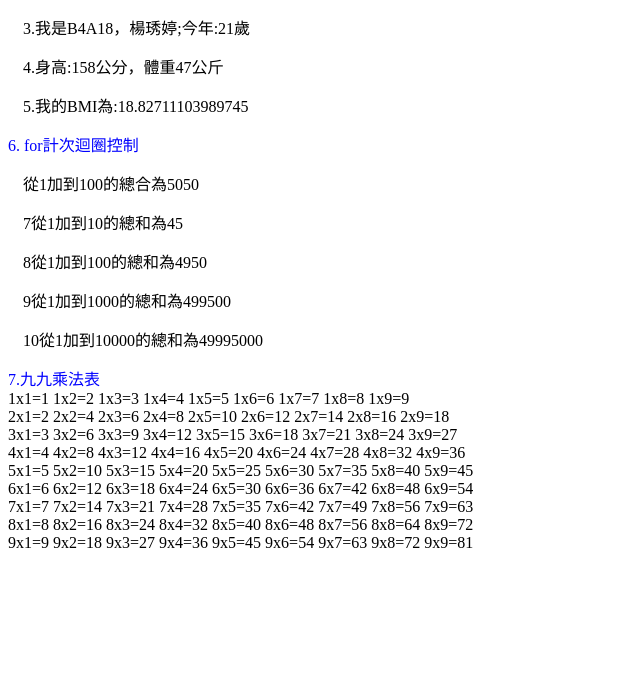
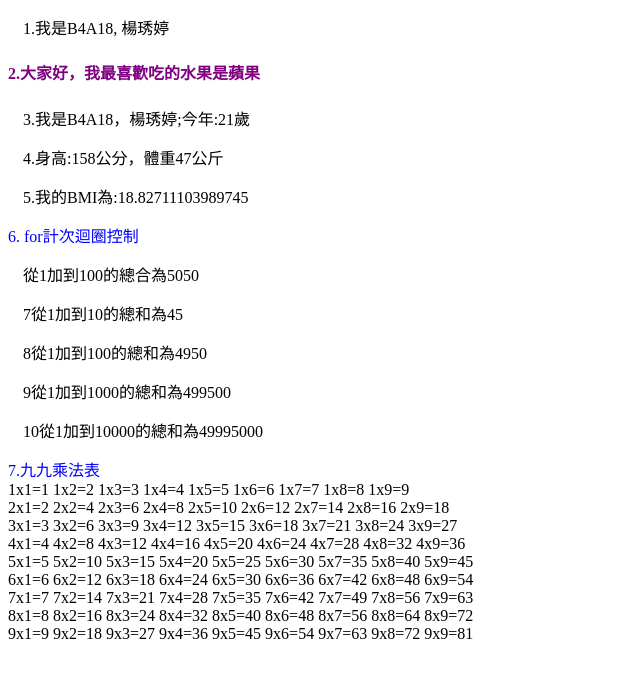
Before and after one commit to tingyang0714/tingyang0714.github.io, a plain HTML site: page B4A18/作業06/index.htm in a window 1280 px wide. Shown: the whole page, without its empty margins (0-640 px from the left). Drawn offline with Linux system fonts and the light colour scheme.

Commit message:
Add files via upload

```diff
--- a/B4A18/作業06/index.htm
+++ b/B4A18/作業06/index.htm
@@ -5,7 +5,7 @@
 		<title>作業06</title>
 	<style>
 		h4 {
-			color: red;
+			color: purple;
 		}
 		p {
 			margin: 15px;
@@ -20,8 +20,10 @@
 		var myName = "楊琇婷";  //宣告姓名
 		var myAge = 21; // 宣告年齡
 		var myHeight = 158, myWeight = 47; // 宣告身高體重
-		document.write( "<p>3.我是B4A18，" + myName + ";今年:" + myAge +"歲" + "</p>");
-		document.write( "<p>4.身高:" + myHeight + "公分，體重" + myWeight + "公斤" + "</p>");
+		document.write("<p>1.我是B4A18, " + myName + "</p>");
+		document.write("<p><h4>2.大家好，我最喜歡吃的水果是蘋果</h4></p>");
+		document.write("<p>3.我是B4A18，" + myName + ";今年:" + myAge +"歲" + "</p>");
+		document.write("<p>4.身高:" + myHeight + "公分，體重" + myWeight + "公斤" + "</p>");
 		document.write("<p>5.我的BMI為:" + myWeight / Math.pow((myHeight/100),2) + "</p>");
 		document.write("<div>6. for計次迴圈控制 </div>");
 		var sum = 0;
```
